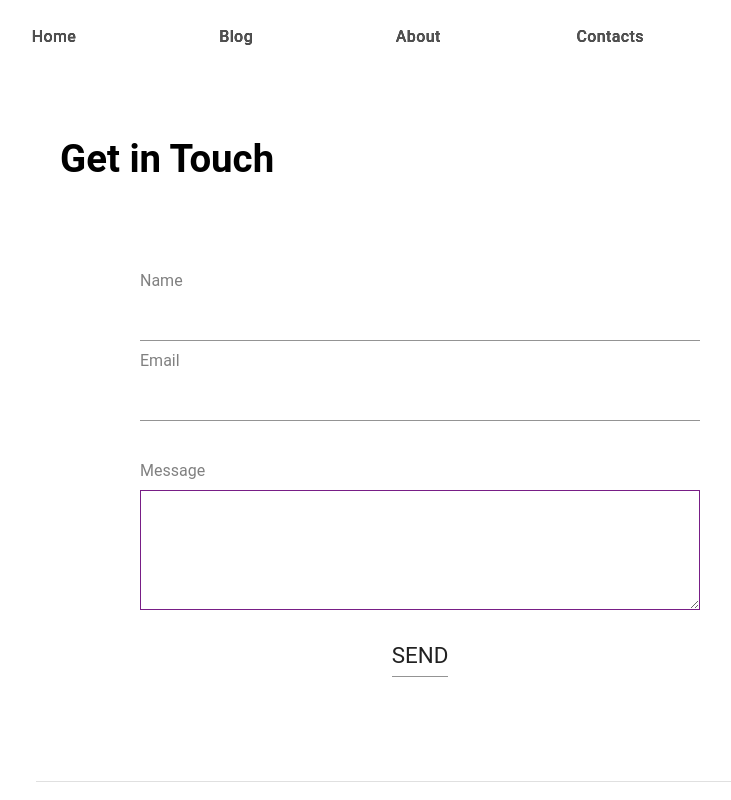
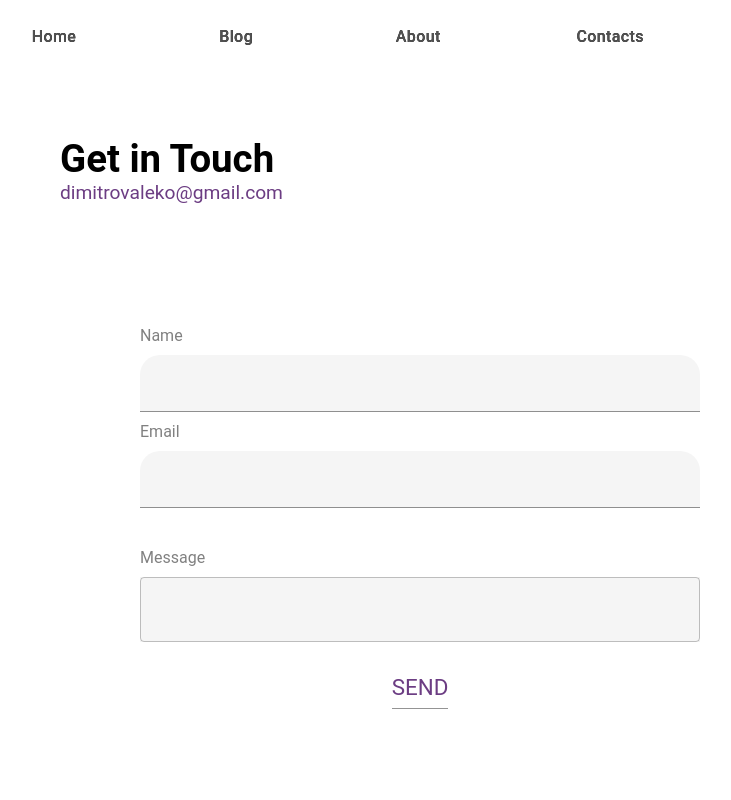
Before and after one commit to AlekoDimitrov/alekodimitrov.com-personal, a Next.js app: page /contacts in a window 1280 px wide. Shown: the top 800 px of the page, without its empty margins (220-951 px from the left). Built offline with nearby package versions, Linux system fonts and the light colour scheme.

Commit message:
Make styling changes to contacts form

```diff
--- a/src/pages/contacts.tsx
+++ b/src/pages/contacts.tsx
@@ -1,8 +1,9 @@
 import React, { useRef, useState } from "react";
 import emailjs from "@emailjs/browser";
 import { Box } from "@mui/system";
-import { Input, Typography } from "@mui/material";
-import { motion, AnimatePresence } from "framer-motion";
+import { Input, TextField, Typography } from "@mui/material";
+import { motion } from "framer-motion";
+import { cursorTo } from "readline";
 
 const contacts = () => {
   const [sent, setSent] = useState(false);
@@ -43,18 +44,42 @@ const contacts = () => {
         }}
       >
         <Typography variant="h3">Get in Touch</Typography>
-        <Box padding={10}>
+        <Typography variant="body2" sx={{ color: "#6C3D83" }}>
+          <a href="mailto:dimitrovaleko@gmail.com"> dimitrovaleko@gmail.com</a>
+        </Typography>
+
+        <Box padding={{ sm: 10 }} mt={{ xs: 4 }}>
           <form ref={form} onSubmit={sendEmail} className="contactsForm">
             <label className="contactsLables">Name</label>
-            <Input type="text" name="user_name" />
+            <Input
+              type="text"
+              name="user_name"
+              className="contactsInput"
+              required
+            />
 
             <label className="contactsLables">Email</label>
-            <Input type="email" name="user_email" />
+            <Input
+              type="email"
+              name="user_email"
+              className="contactsInput"
+              required
+            />
 
             <label className="contactsLables contactsMessage">Message</label>
-            <textarea name="message" className="contactsInput" />
+            <TextField
+              multiline
+              name="message"
+              className="contactsTextField"
+              required
+            />
 
-            <Input type="submit" value="SEND" className="contactsInputButton" />
+            <Input
+              type="submit"
+              value="SEND"
+              className="contactsInputButton"
+              sx={{ color: "#6C3D83" }}
+            />
           </form>
         </Box>
         <Box display={"flex"} justifyContent="center">
--- a/styles/globals.css
+++ b/styles/globals.css
@@ -139,9 +139,13 @@ p {
   margin-top: 40px;
 }
 .contactsInput {
-  border: 1px solid #781e86;
-  font-size: 15px;
-  height: 120px;
+  background-color: rgba(228, 228, 228, 0.377);
+  border-top-right-radius: 20px;
+  border-top-left-radius: 20px;
+  padding: 8px;
+}
+.contactsTextField {
+  background-color: rgba(228, 228, 228, 0.377);
 }
 .contactsInputButton {
   margin: 25px auto 0;
```
Also changed, not shown: src/pages/about.tsx (+12 -12 lines).
